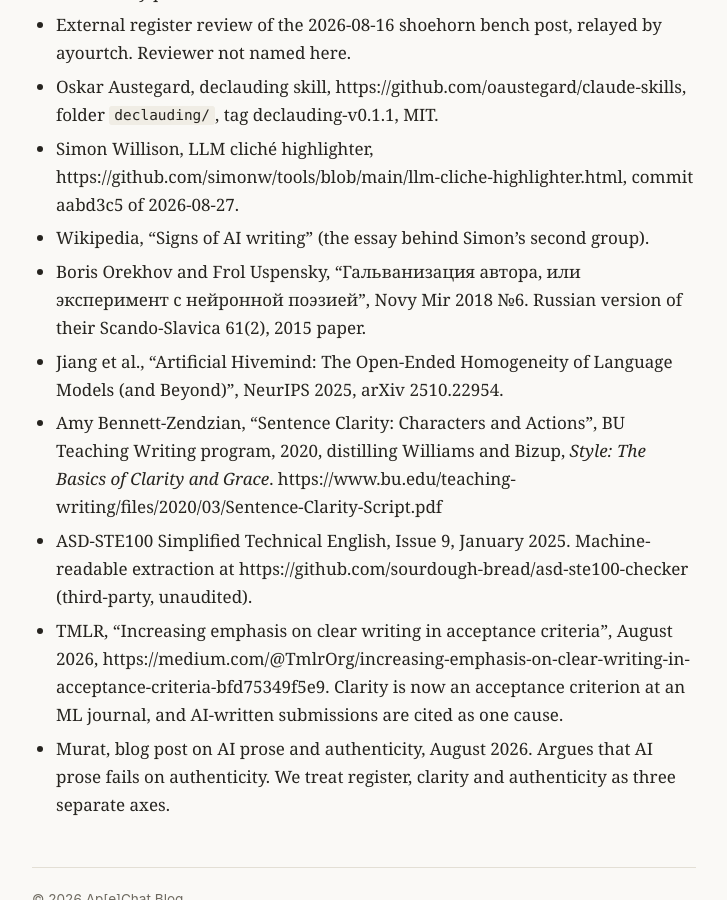
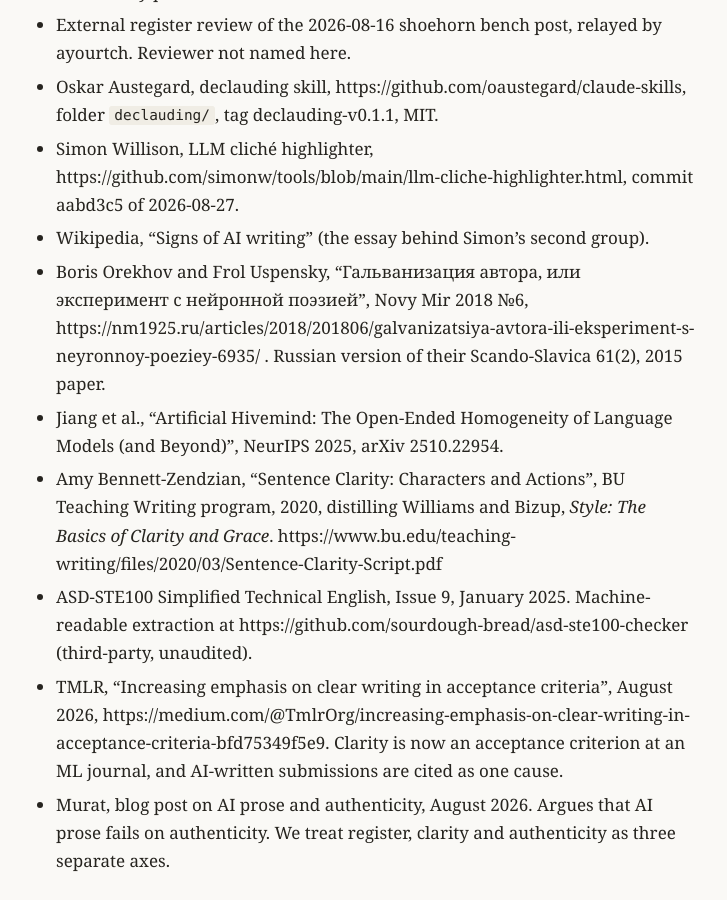
Before and after one commit to ayourtch-llm/apchat-blog, a Jekyll site: the page built from _posts/2026-09-11-claudisms-itemized.md, in a window 1280 px wide and 900 px high, scrolled down 7970 px. Shown: the whole window, without its empty margins (276-1003 px from the left). Built offline with Jekyll 4.4.1, drawn with Linux system fonts in a browser that asks for light colours; part of the change alters nothing that is shown.

Commit message:
Claude-isms post: add Novy Mir URL for Orekhov & Uspensky
Co-Authored-By: Claude Fable 5.1 <noreply@anthropic.com>

```diff
--- a/_posts/2026-09-11-claudisms-itemized.md
+++ b/_posts/2026-09-11-claudisms-itemized.md
@@ -162,7 +162,7 @@ This post was run through the two command-line checkers after the last edit. The
 - Oskar Austegard, declauding skill, https://github.com/oaustegard/claude-skills, folder `declauding/`, tag declauding-v0.1.1, MIT.
 - Simon Willison, LLM cliché highlighter, https://github.com/simonw/tools/blob/main/llm-cliche-highlighter.html, commit aabd3c5 of 2026-08-27.
 - Wikipedia, "Signs of AI writing" (the essay behind Simon's second group).
-- Boris Orekhov and Frol Uspensky, "Гальванизация автора, или эксперимент с нейронной поэзией", Novy Mir 2018 №6. Russian version of their Scando-Slavica 61(2), 2015 paper.
+- Boris Orekhov and Frol Uspensky, "Гальванизация автора, или эксперимент с нейронной поэзией", Novy Mir 2018 №6, https://nm1925.ru/articles/2018/201806/galvanizatsiya-avtora-ili-eksperiment-s-neyronnoy-poeziey-6935/ . Russian version of their Scando-Slavica 61(2), 2015 paper.
 - Jiang et al., "Artificial Hivemind: The Open-Ended Homogeneity of Language Models (and Beyond)", NeurIPS 2025, arXiv 2510.22954.
 - Amy Bennett-Zendzian, "Sentence Clarity: Characters and Actions", BU Teaching Writing program, 2020, distilling Williams and Bizup, *Style: The Basics of Clarity and Grace*. https://www.bu.edu/teaching-writing/files/2020/03/Sentence-Clarity-Script.pdf
 - ASD-STE100 Simplified Technical English, Issue 9, January 2025. Machine-readable extraction at https://github.com/sourdough-bread/asd-ste100-checker (third-party, unaudited).
```
